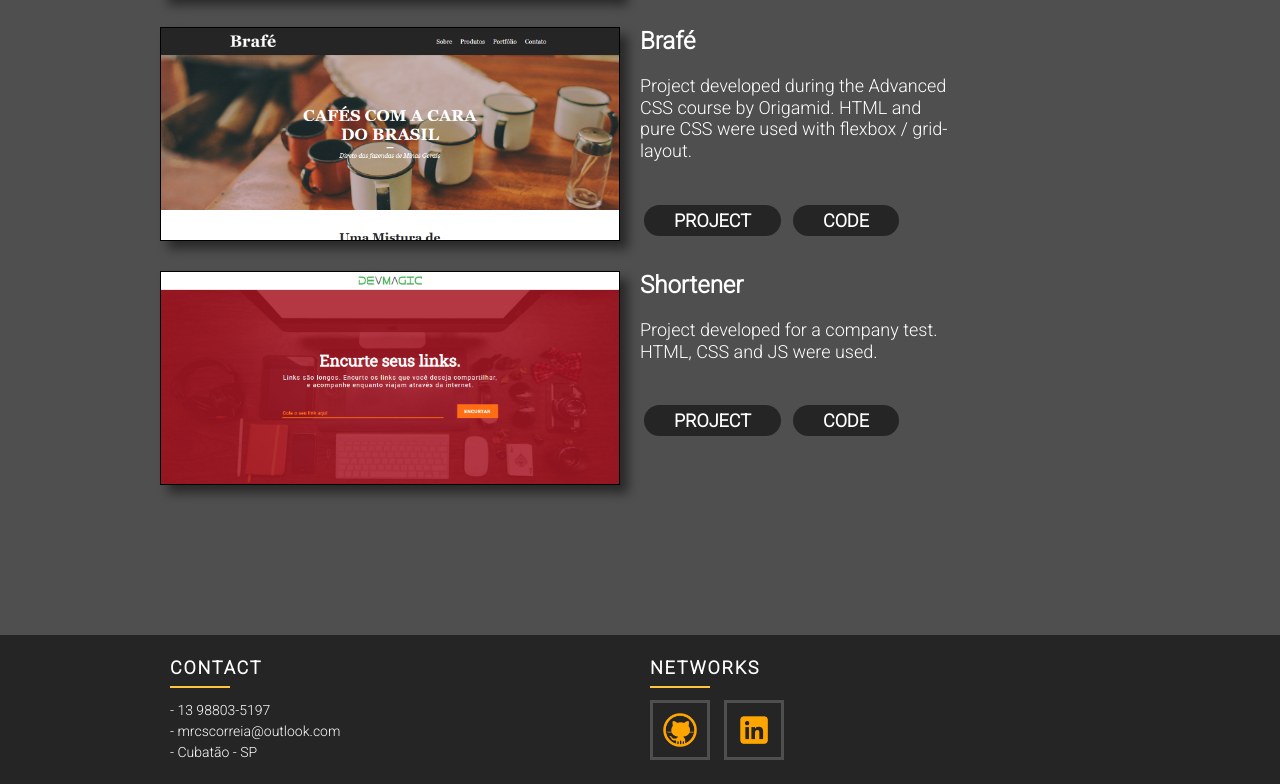
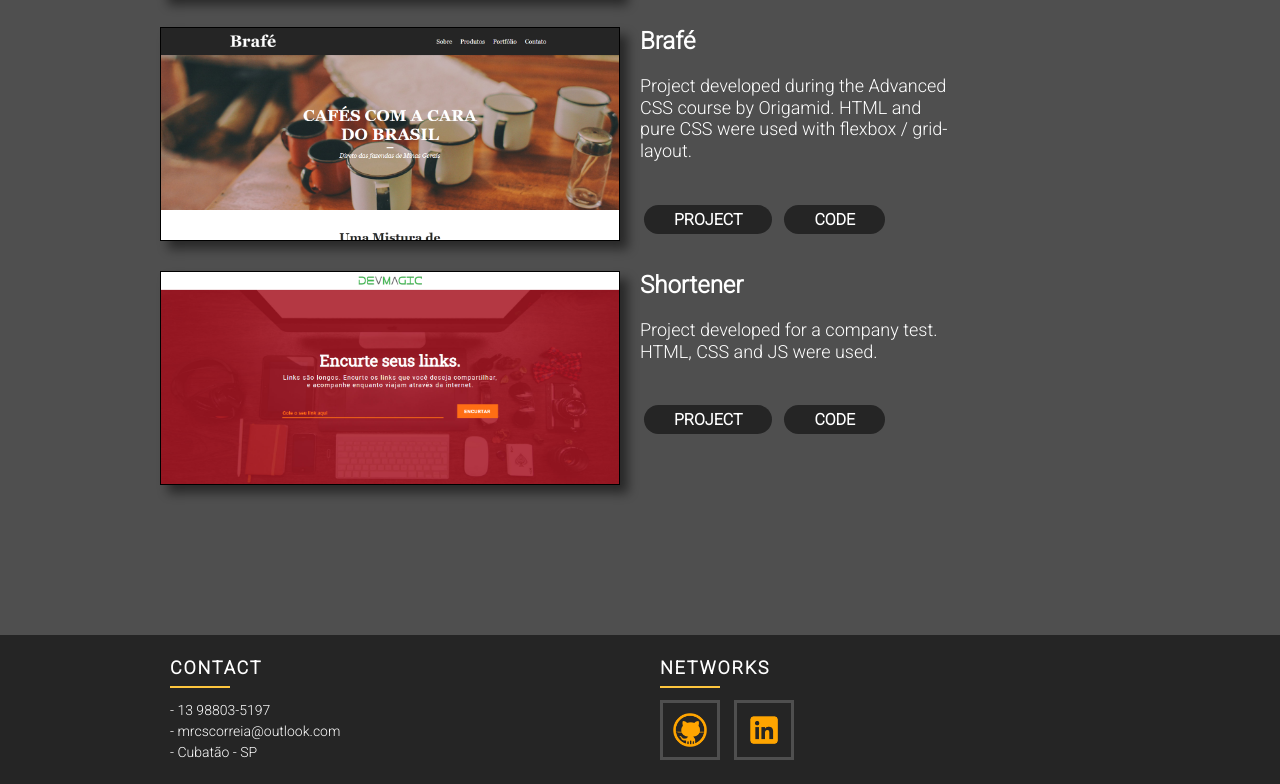
Before and after one commit to mrcsrc/mrcsdev.github.io, a plain HTML site: page index.html in a window 1280 px wide. Shown: the part 927-1711 px from the top of the page. Drawn offline with Linux system fonts and the light colour scheme.

Commit message:
Add files via upload

```diff
--- a/css/style.css
+++ b/css/style.css
@@ -14,6 +14,7 @@ ul {
 
 body {
   background: #4f4f4f;
+  overflow-x: hidden;
 }
 
 * {
@@ -175,7 +176,7 @@ img {
 }
 
 .sites a {
-  font-size: 1.125em;
+  font-size: 1em;
   text-transform: uppercase;
   text-decoration: none;
   border-radius: 50px;
@@ -187,8 +188,7 @@ img {
 }
 
 .sites a:hover {
-  border: 2px solid #fec63e;
-  color: #fec63e;
+  background: #fec63e;
 }
 
 @media (min-width: 739px) and (max-width: 980px) {
@@ -253,11 +253,13 @@ img {
 
 .footer_contato ul li {
   display: block;
+  font-size: 0.875em;
+  line-height: 1.5em;
 }
 
-.footer_contato ul li {
-  font-size: 0.875em;
-  line-height: 1.5em;
+.footer_redes {
+  float: right;
+  margin: 0 auto;
 }
 
 .footer_redes ul li {
@@ -278,6 +280,7 @@ img {
 
 @media (max-width: 739px) {
   .footer_redes {
+    float: none;
     margin-top: 15px;
   }
 }
```
